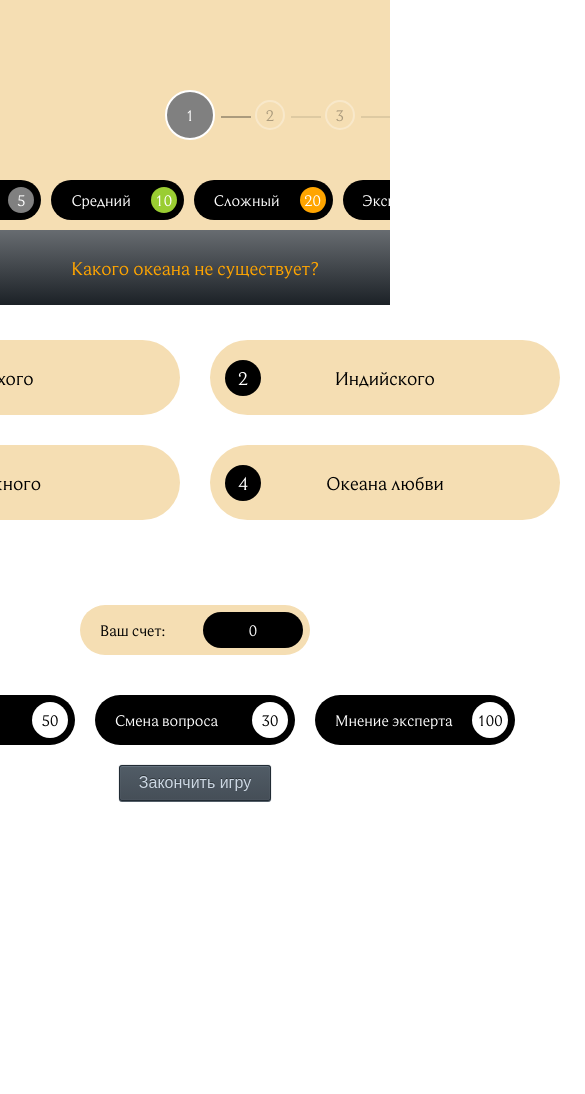
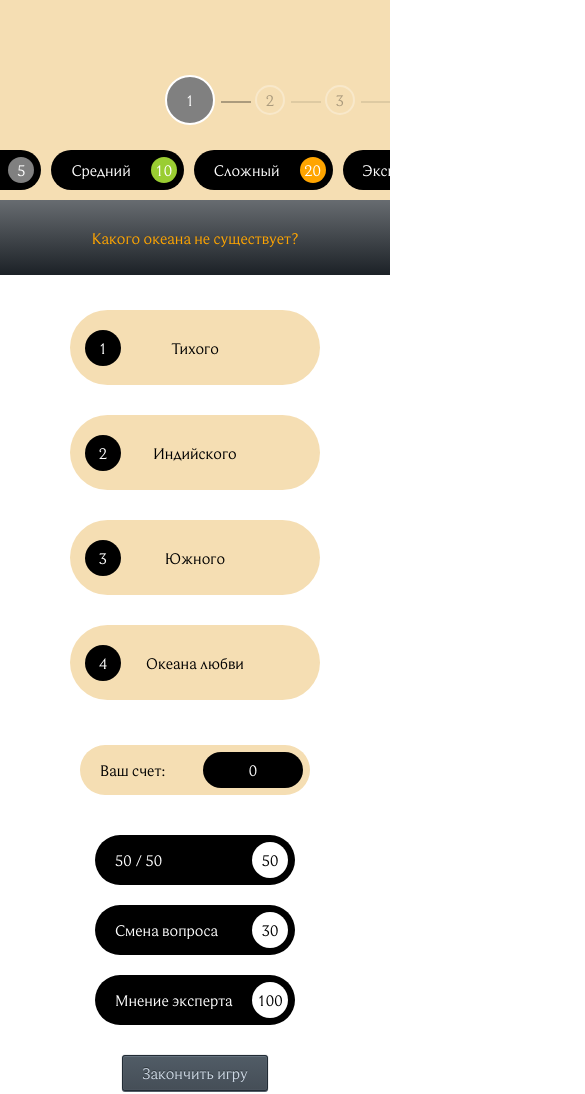
Before and after one commit to Ariqun/quiz, a React app: page /game in a window 390 px wide. Shown: the whole page, 585 px wide, since content can reach past the window. Before the commit the page ends 844 px from the top, so only its background shows below. Built offline with nearby package versions, Linux system fonts and the light colour scheme.

Commit message:
Add adaptive layout, v1.0.5

```diff
--- a/src/components/app/app.sass
+++ b/src/components/app/app.sass
@@ -1,3 +1,24 @@
 body
 	position: relative
 	font-family: 'Beaufort for LoL', sans-serif
+
+.btn
+	display: inline-block
+	color: rgb(205, 216, 228)
+	text-shadow: 0 -1px rgb(46, 53, 58)
+	text-align: center
+	line-height: 2em
+	margin-bottom: 15px
+	padding: 1px 1.2em
+	outline: none
+	border: 1px solid rgba(33, 43, 52, 1)
+	border-radius: 3px
+	background: rgb(81, 92, 102) linear-gradient(rgb(81, 92, 102), rgb(69, 78, 87))
+	box-shadow: inset 0 1px rgba(101, 114, 126, 1), inset 0 0 1px rgba(140, 150, 170, .8), 0 1px rgb(83, 94, 104), 0 0 1px rgb(86, 96, 106)
+	&:active
+		box-shadow: inset 0 1px 3px rgba(0, 10, 20, .5), 0 1px rgb(83, 94, 104), 0 0 1px rgb(86, 96, 106)
+	&:focus:not(:active)
+		border: 1px solid rgb(22, 32, 43)
+		border-bottom: 1px solid rgb(25, 34, 45)
+		background: rgb(53, 61, 71)
+		box-shadow: inset 0 1px 3px rgba(0, 10, 20, .5), 0 1px rgb(83, 94, 104), 0 0 1px rgb(86, 96, 106)
--- a/src/components/buttons/btn.js
+++ /dev/null
@@ -1,11 +0,0 @@
-import React from 'react';
-
-import './index.sass';
-
-const Btn = ({text, func}) => {
-	return(
-		<div onClick={() => func()} className="btn">{text}</div>
-	)
-}
-
-export default Btn;
--- a/src/components/buttons/index.sass
+++ /dev/null
@@ -1,23 +0,0 @@
-.btn
-	display: inline-block
-	font-family: arial, sans-serif
-	color: rgb(205, 216, 228)
-	text-shadow: 0 -1px rgb(46, 53, 58)
-	text-decoration: none
-	user-select: none
-	line-height: 2em
-	margin-bottom: 15px
-	padding: 1px 1.2em
-	outline: none
-	border: 1px solid rgba(33, 43, 52, 1)
-	border-radius: 3px
-	background: rgb(81, 92, 102) linear-gradient(rgb(81, 92, 102), rgb(69, 78, 87))
-	box-shadow: inset 0 1px rgba(101, 114, 126, 1), inset 0 0 1px rgba(140, 150, 170, .8), 0 1px rgb(83, 94, 104), 0 0 1px rgb(86, 96, 106)
-	&:active
-		box-shadow: inset 0 1px 3px rgba(0, 10, 20, .5), 0 1px rgb(83, 94, 104), 0 0 1px rgb(86, 96, 106)
-	&:focus:not(:active)
-		border: 1px solid rgb(22, 32, 43)
-		border-bottom: 1px solid rgb(25, 34, 45)
-		background: rgb(53, 61, 71)
-		box-shadow: inset 0 1px 3px rgba(0, 10, 20, .5), 0 1px rgb(83, 94, 104), 0 0 1px rgb(86, 96, 106)
-		pointer-events: none
--- a/src/index.sass
+++ b/src/index.sass
@@ -1,4 +1,5 @@
 /* -------------- Сброс стилей -------------- */
+
 *, *::before, *::after
 	box-sizing: border-box
 
@@ -15,8 +16,8 @@ body
 	scroll-behavior: smooth
 	text-rendering: optimizeSpeed
 
-a:not([class])
-	text-decoration-skip-ink: auto
+a
+	text-decoration: none
 
 img
 	max-width: 100%
@@ -25,8 +26,28 @@ img
 input, button, textarea, select
 	font: inherit
 
+
 /* -------------- Fonts -------------- */
 
 @font-face
 	font-family: 'Beaufort for LoL'
 	src: url('./fonts/beaufortforlol-regular.otf')
+
+
+/* -------------- Media -------------- */
+
+@media screen and (max-width: 575px)
+	.head
+		height: 200px
+	.body
+		.question
+			text-align: center
+			font-size: 16px
+			padding: 0 10px
+		.score
+			margin: 10px
+		.answers
+			.answer
+				width: 250px
+				font-size: 16px
+				text-align: center
--- a/src/pages/addQuestion/index.js
+++ b/src/pages/addQuestion/index.js
@@ -80,7 +80,7 @@ const AddQuestion = () => {
 				</form>
 
 				<Link to={`/game`}>
-					<div className="btn">Новая игра</div>
+					<button className="btn">Новая игра</button>
 				</Link>
 			</div>
 		</div>
--- a/src/pages/addQuestion/index.sass
+++ b/src/pages/addQuestion/index.sass
@@ -18,7 +18,7 @@
 		form
 			display: flex
 			flex-direction: column
-			width: 600px
+			max-width: 600px
 			margin: 0 auto
 			input, button, label
 				font-size: 15px
@@ -94,7 +94,7 @@
 					.radio
 						margin-bottom: 15px
 						input[type=text]
-							width: 94%
+							width: calc(100% - 35px)
 							margin-left: 35px
 						.radio__text
 							&::before
--- a/src/pages/game/components/body/index.sass
+++ b/src/pages/game/components/body/index.sass
@@ -31,7 +31,7 @@
 		display: flex
 		justify-content: center
 		flex-wrap: wrap
-		width: 800px
+		max-width: 800px
 		margin: 20px 0
 		.answer
 			position: relative
@@ -69,7 +69,7 @@
 		display: flex;
 		justify-content: center;
 		align-items: center;
-		margin: 50px 0 20px;
+		margin: 20px;
 		.score_block
 			display: flex
 			justify-content: space-between
@@ -94,6 +94,7 @@
 		display: flex
 		justify-content: center
 		align-items: center
+		flex-wrap: wrap
 		margin: 20px 0
 		.hint
 			display: flex
@@ -101,7 +102,7 @@
 			align-items: center
 			width: 200px
 			height: 50px
-			margin: 0 10px
+			margin: 10px
 			color: white
 			cursor: pointer
 			border-radius: 50px
--- a/src/pages/game/index.js
+++ b/src/pages/game/index.js
@@ -3,9 +3,7 @@ import {withRouter} from 'react-router-dom';
 
 import Head from './components/head';
 import Body from './components/body';
-// import allQuestions from '../../components/questions';
 import getQuestions from '../../components/localStorage/getQuestions';
-import Btn from '../../components/buttons/btn';
 
 import './index.sass';
 
@@ -88,7 +86,7 @@ const Game = ({history}) => {
 				  hideWrong={hideWrong}
 			/>
 
-			<Btn text="Закончить игру" func={gameOver}/>
+			<button onClick={() => gameOver()} className="btn">Закончить игру</button>
 		</div>
 	)
 }
--- a/src/pages/main/index.js
+++ b/src/pages/main/index.js
@@ -23,11 +23,11 @@ const Main = ({location}) => {
 				{checkScore()}
 
 				<Link to={`/game`}>
-					<div className="btn">Новая игра</div>
+					<button className="btn">Новая игра</button>
 				</Link>
 
 				<Link to={`/addQuestion`}>
-					<div className="btn">Добавить свой вопрос в базу данных</div>
+					<button className="btn">Добавить свой вопрос в базу данных</button>
 				</Link>
 			</div>
 		</div>
```
Also changed, not shown: README.md.
